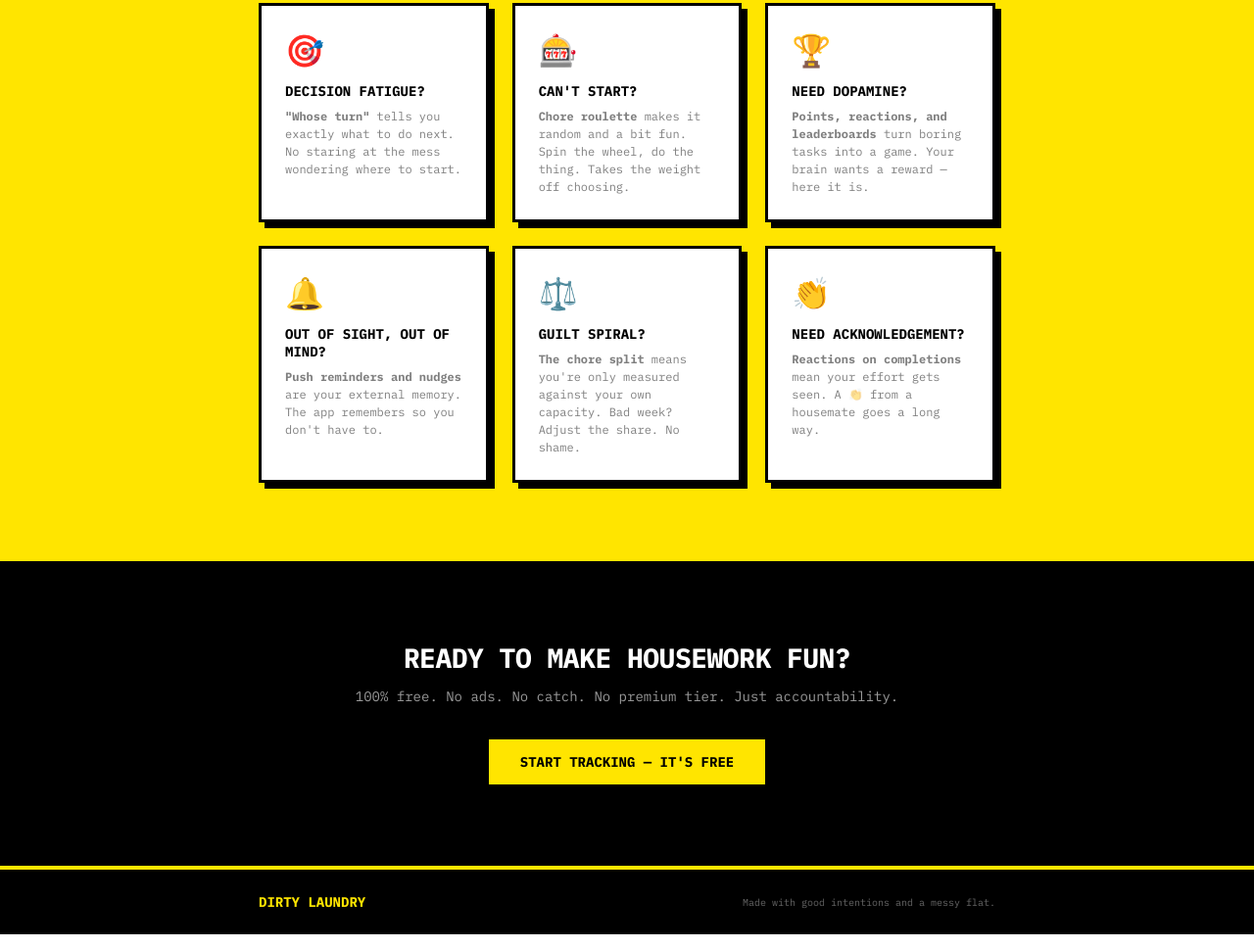
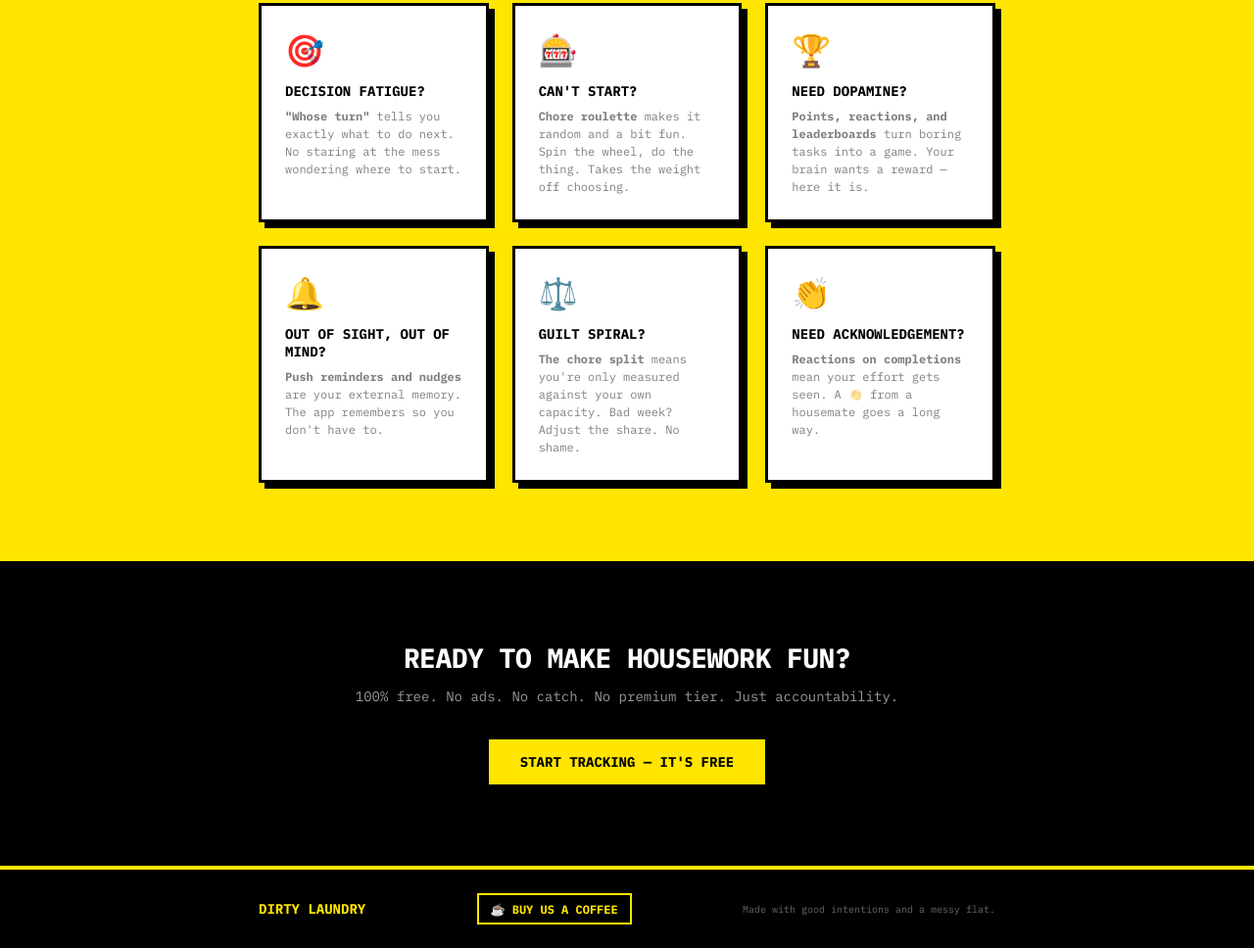
Before and after one commit to harryndavies/dirty-laundry, an Astro site: page / in a window 1280 px wide. Shown: the part 5704-6672 px from the top of the page at 98% size. Built offline with nearby package versions, Linux system fonts and the light colour scheme; Astro itself is replaced by a stand-in of ours; no server answers.

Commit message:
feat: add buy us a coffee link in footer (placeholder URL)
Co-Authored-By: Claude Opus 4.6 (1M context) <noreply@anthropic.com>

```diff
--- a/src/pages/index.astro
+++ b/src/pages/index.astro
@@ -579,6 +579,7 @@
     <footer class="footer">
       <div class="container footer-inner">
         <span class="footer-brand">DIRTY LAUNDRY</span>
+        <a href="#" class="footer-coffee">☕ BUY US A COFFEE</a>
         <span class="footer-copy">Made with good intentions and a messy flat.</span>
       </div>
     </footer>
@@ -1527,6 +1528,21 @@
     color: #FFE500;
   }
 
+  .footer-coffee {
+    font-size: 0.75rem;
+    font-weight: 700;
+    color: #FFE500;
+    text-decoration: none;
+    border: 2px solid #FFE500;
+    padding: 0.4rem 0.75rem;
+    transition: all 0.15s;
+  }
+
+  .footer-coffee:hover {
+    background: #FFE500;
+    color: #000;
+  }
+
   .footer-copy {
     font-size: 0.625rem;
     color: rgba(255,255,255,0.4);
```
